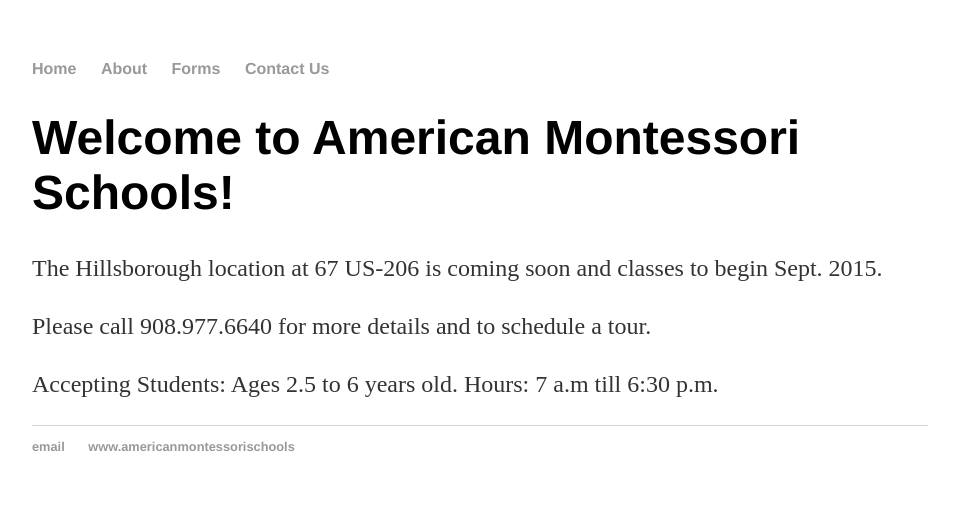
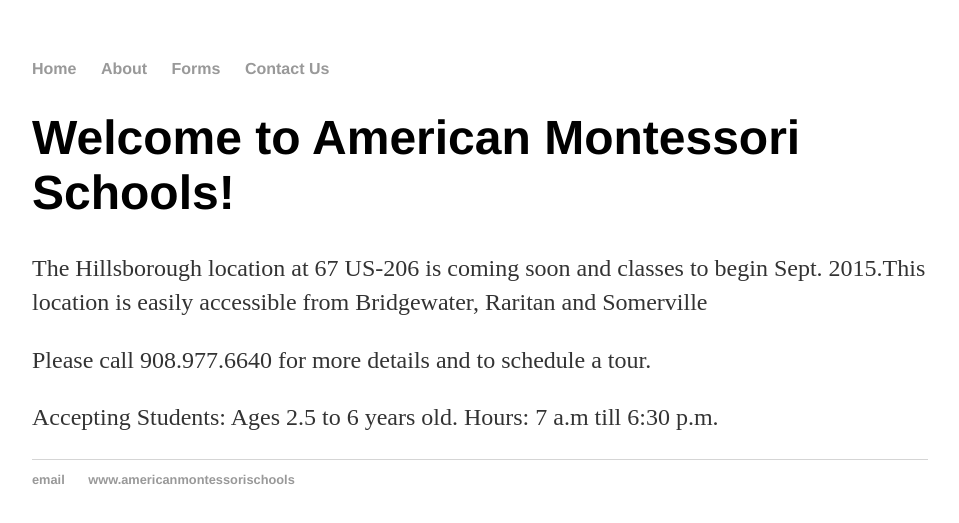
Before and after one commit to americanmontessorischools/americanmontessorischools.github.io, a Jekyll site: the page built from index.html, in a window 1280 px wide. Shown: the top 523 px of the page, without its empty margins (160-1119 px from the left). Built offline with Jekyll 4.4.1, drawn with Linux system fonts in a browser that asks for light colours.

Commit message:
Update index.html

```diff
--- a/index.html
+++ b/index.html
@@ -5,7 +5,7 @@
 <div class="blurb">
 	<h1>Welcome to American Montessori Schools!</h1>
 	<p></a></p>
-	<p>The Hillsborough location at 67 US-206 is coming soon and classes to begin Sept. 2015.</p>
+	<p>The Hillsborough location at 67 US-206 is coming soon and classes to begin Sept. 2015.This location is easily accessible from Bridgewater, Raritan and Somerville</p>
 	<p>Please call 908.977.6640 for more details and to schedule a tour.</p>
 	<p>Accepting Students: Ages 2.5 to 6 years old. Hours: 7 a.m till 6:30 p.m.</p>
 </div><!-- /.blurb -->
```
